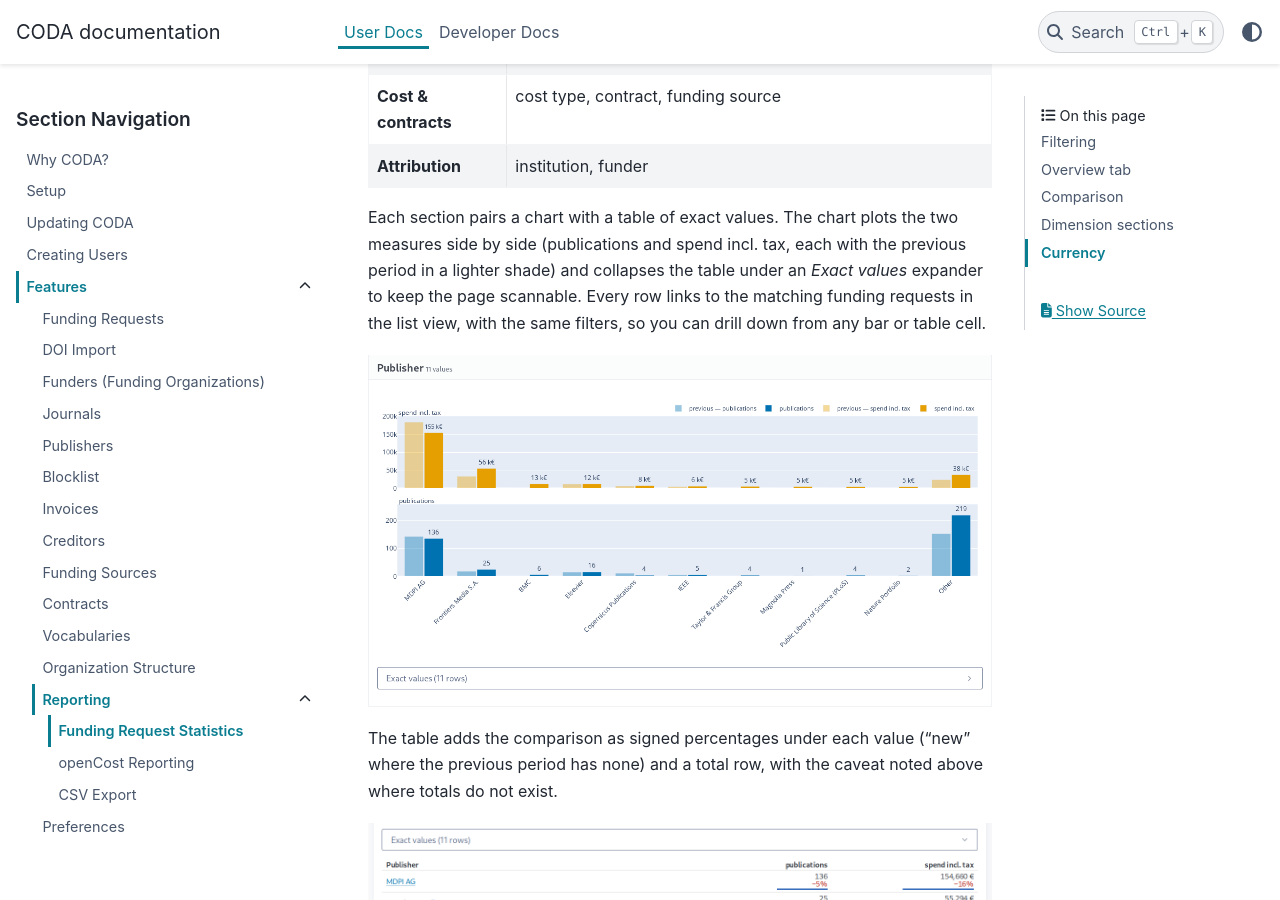
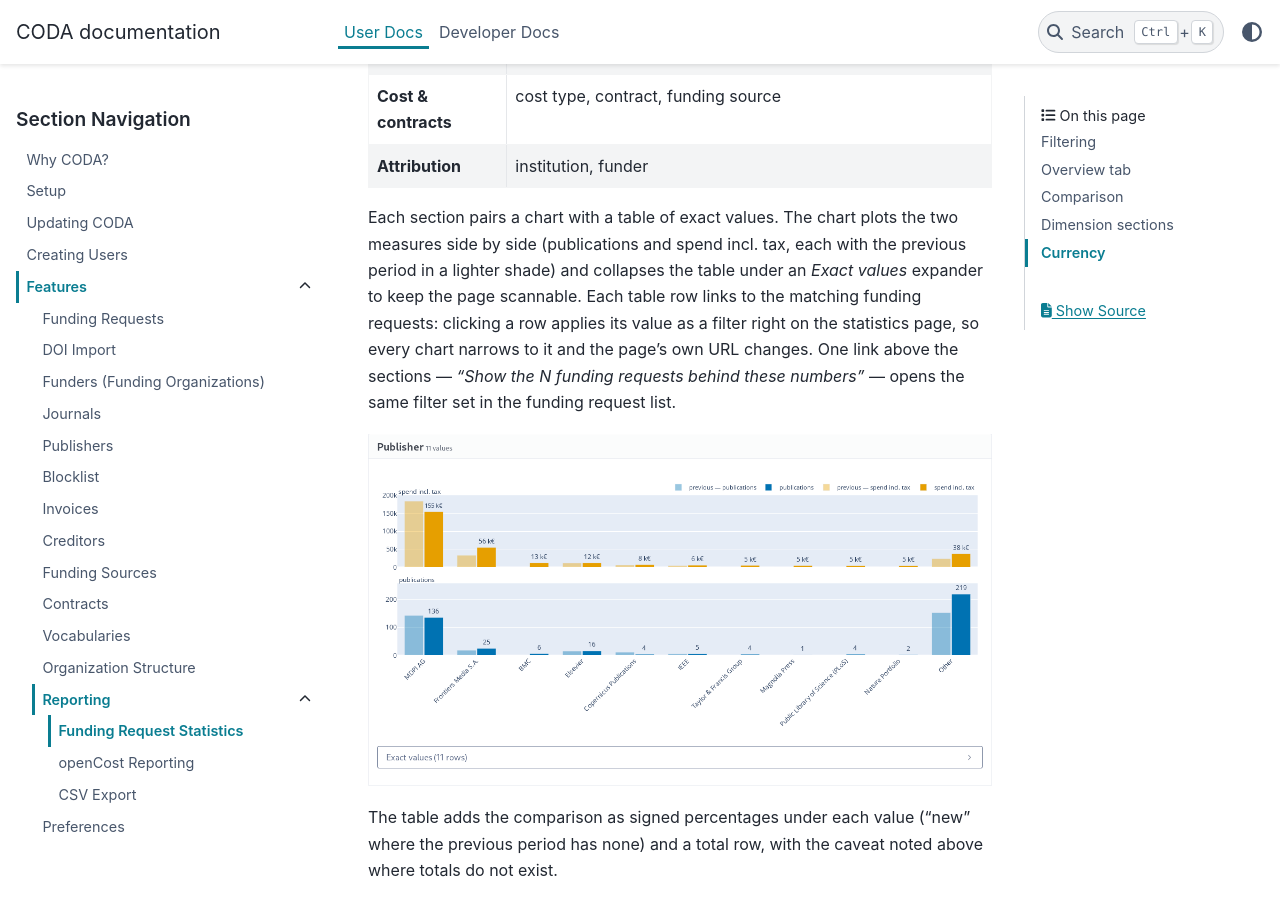
Before and after one commit to coda-oa/coda, a Sphinx documentation site: the page built from docs/users/features/statistics.md, in a window 1280 px wide and 900 px high, scrolled down 3140 px. Built offline with Sphinx 7.4.7 and the PyData theme 0.15.4, drawn with Linux system fonts in a browser that asks for light colours.

Commit message:
docs(statistics): clarify drilldown functionality

```diff
--- a/docs/users/features/statistics.md
+++ b/docs/users/features/statistics.md
@@ -52,7 +52,7 @@ The tabs group the breakdowns by theme:
 | **Cost & contracts** | cost type, contract, funding source |
 | **Attribution** | institution, funder |
 
-Each section pairs a chart with a table of exact values. The chart plots the two measures side by side (publications and spend incl. tax, each with the previous period in a lighter shade) and collapses the table under an *Exact values* expander to keep the page scannable. Every row links to the matching funding requests in the list view, with the same filters, so you can drill down from any bar or table cell.
+Each section pairs a chart with a table of exact values. The chart plots the two measures side by side (publications and spend incl. tax, each with the previous period in a lighter shade) and collapses the table under an *Exact values* expander to keep the page scannable. Each table row links to the matching funding requests: clicking a row applies its value as a filter right on the statistics page, so every chart narrows to it and the page's own URL changes. One link above the sections — *"Show the N funding requests behind these numbers"* — opens the same filter set in the funding request list.
 
 ![](/_static/img/statistics_sections_chart.png)
 
```
